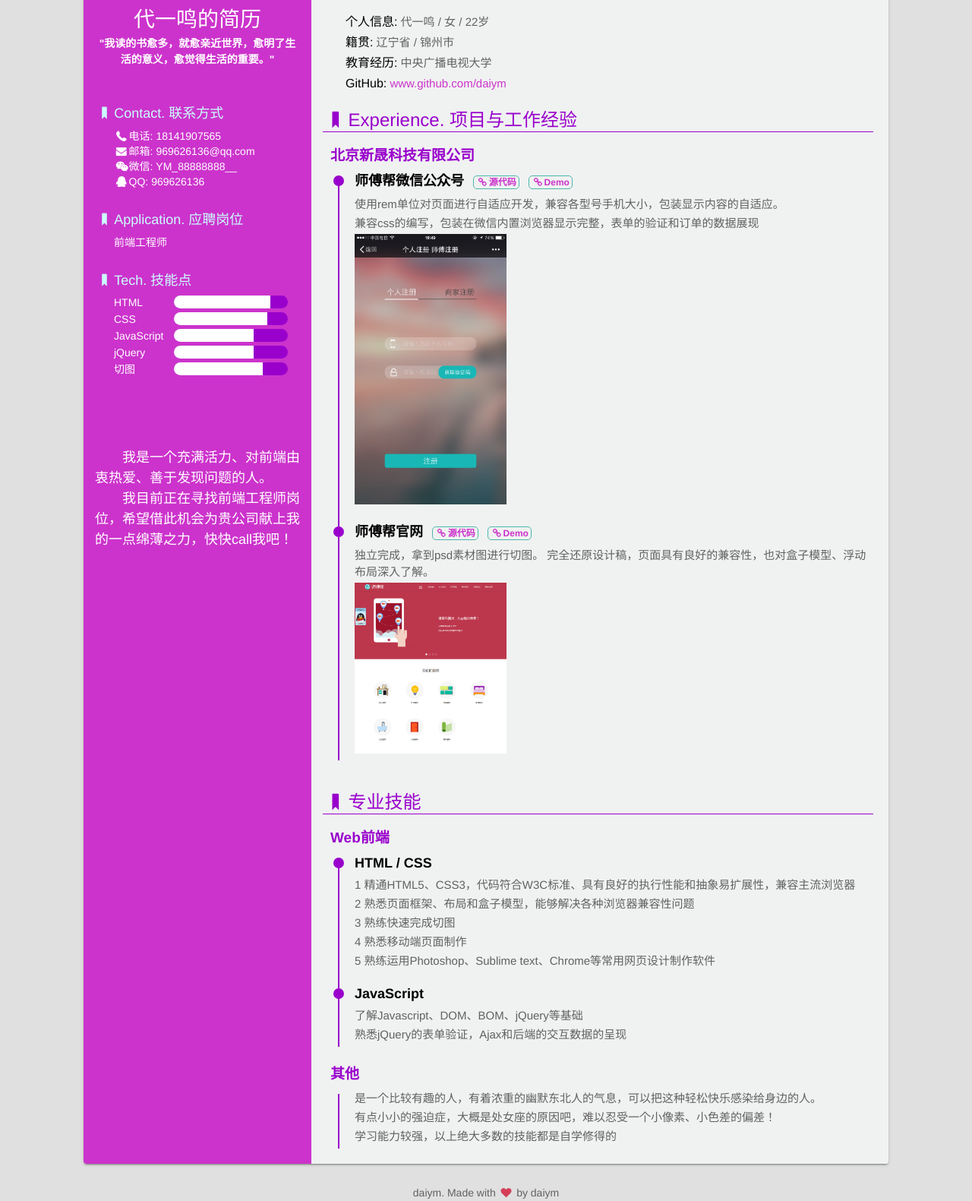
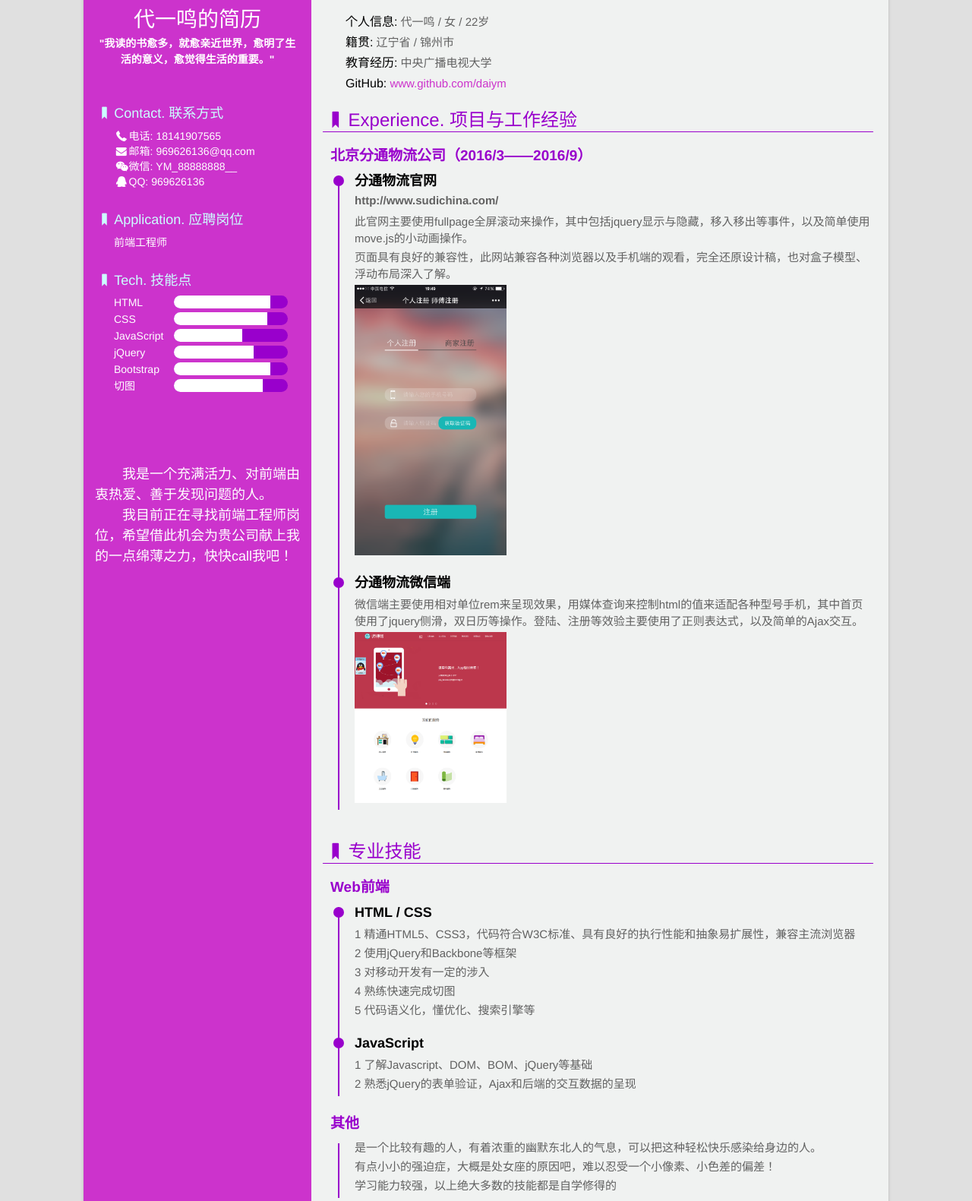
Before and after one commit to daiym/daiym.github.io, a website: page daiym/index.html in a window 1280 px wide. Shown: the part 76-1657 px from the top of the page at 76% size. Drawn offline with Linux system fonts and the light colour scheme.

Commit message:
Add files via upload

```diff
--- a/daiym/index.html
+++ b/daiym/index.html
@@ -8,16 +8,6 @@
     <link rel="stylesheet" href="dist/css/fontello.min.css">
 </head>
 <body>
-   <!--  <aside>
-        <ul>
-            <li>
-                <a href="前端工程师-代一鸣.pdf" target="_blank">PDF 下载</a>
-            </li>
-            <li>
-                <a href="https://www.github.com/daiym" target="_blank">GitHub</a>
-            </li>
-        </ul>
-    </aside> -->
     <div class="container">
         <div class="sidebar">
             <div class="title">
@@ -54,13 +44,19 @@
                     <dd>
                         <div class="skill-name">JavaScript</div>
                         <div class="skill-bar-wrap">
-                            <div class="skill-bar" style="width: 70%"></div>
+                            <div class="skill-bar" style="width: 60%"></div>
                         </div>
                     </dd>
                     <dd>
                         <div class="skill-name">jQuery</div>
                         <div class="skill-bar-wrap">
                             <div class="skill-bar" style="width: 70%"></div>
+                        </div>
+                    </dd>
+                     <dd>
+                        <div class="skill-name">Bootstrap</div>
+                        <div class="skill-bar-wrap">
+                            <div class="skill-bar" style="width: 85%"></div>
                         </div>
                     </dd>
                      <dd>
@@ -82,45 +78,35 @@
                     <dt><i class="icon-bookmark"></i>Basic info. 基本信息</dt>
                     <dd><span>个人信息:</span> 代一鸣 / 女 / 22岁</dd>
                     <dd><span>籍贯:</span> 辽宁省 / 锦州市</dd>
-                    <dd><span>教育经历:</span> 中央广播电视大学 <dd>
+                    <dd><span>教育经历:</span> 中央广播电视大学</dd>
                     <dd><span>GitHub:</span> <a href="https://www.github.com/daiym" target="_blank">www.github.com/daiym</a></dd>
                 </li>
                 <li>
                     <dt><i class="icon-bookmark"></i>Experience. 项目与工作经验</dt>
-                    <h3>北京新晟科技有限公司</h3>
+                    <h3>北京分通物流公司（2016/3——2016/9）</h3>
                     <ul class="exp">
                         <li>
                             <div class="circle"></div>
                             <h4>
-                              师傅帮微信公众号
-                                <a href="Javascript:void(0);" target="_blank"><i class="icon-link"></i>源代码</a>
-                                <a href="Javascript:void(0);" target="_blank"><i class="icon-link"></i>Demo</a>
+                              分通物流官网
+                              <p>http://www.sudichina.com/</p>
+                                <!-- <a href="Javascript:void(0);" target="_blank"><i class="icon-link"></i>源代码</a>
+                                <a href="Javascript:void(0);" target="_blank"><i class="icon-link"></i>Demo</a> -->
                             </h4>
-                            <p>使用rem单位对页面进行自适应开发，兼容各型号手机大小，包装显示内容的自适应。</p>
-                            <p>兼容css的编写，包装在微信内置浏览器显示完整，表单的验证和订单的数据展现</p>
+                            <p>此官网主要使用fullpage全屏滚动来操作，其中包括jquery显示与隐藏，移入移出等事件，以及简单使用move.js的小动画操作。</p>
+                            <p>页面具有良好的兼容性，此网站兼容各种浏览器以及手机端的观看，完全还原设计稿，也对盒子模型、浮动布局深入了解。</p>
                             <img src="img/8.png">
                         </li>
                         <li>
                             <div class="circle"></div>
                             <h4>
-                                师傅帮官网
-                                <a href="Javascript:void(0);" target="_blank"><i class="icon-link"></i>源代码</a>
-                                <a href="http://www.zshifu.cn/" target="_blank"><i class="icon-link"></i>Demo</a>
+                                分通物流微信端
+                               <!--  <a href="http://www.zshifu.cn/" target="_blank"><i class="icon-link"></i>源代码</a>
+                                <a href="Javascript:void(0);" target="_blank"><i class="icon-link"></i>Demo</a> -->
                             </h4>
-                            <p>独立完成，拿到psd素材图进行切图。
-                                完全还原设计稿，页面具有良好的兼容性，也对盒子模型、浮动布局深入了解。</p>
+                            <p>微信端主要使用相对单位rem来呈现效果，用媒体查询来控制html的值来适配各种型号手机，其中首页使用了jquery侧滑，双日历等操作。登陆、注册等效验主要使用了正则表达式，以及简单的Ajax交互。</p>
                             <img src="img/77.png">
                         </li>
-                       <!--  <li>
-                            <div class="circle"></div>
-                            <h4>
-                              个人小页面
-                                <a href="https://github.com/daiym/daiym.github.io" target="_blank"><i class="icon-link"></i>源代码</a>
-                                <a href="https://daiym.github.io/dai9.html" target="_blank"><i class="icon-link"></i>Demo</a>
-                            </h4>
-                            <p>前端转化百分百还原设计图，页面代码重构以及代码优化；</p>
-                            <img src="img/66.png">
-                        </li> -->
                     </ul>
                 </li>
                 <li>
@@ -131,16 +117,16 @@
                             <div class="circle"></div>
                             <h4>HTML / CSS</h4>
                             <p>1 精通HTML5、CSS3，代码符合W3C标准、具有良好的执行性能和抽象易扩展性，兼容主流浏览器</p>
-                            <p>2 熟悉页面框架、布局和盒子模型，能够解决各种浏览器兼容性问题</p>
-                            <p>3 熟练快速完成切图</p>
-                            <p>4 熟悉移动端页面制作</p>
-                            <p>5 熟练运用Photoshop、Sublime text、Chrome等常用网页设计制作软件</p>
+                            <p>2 使用jQuery和Backbone等框架</p>
+                            <p>3 对移动开发有一定的涉入</p>
+                            <p>4 熟练快速完成切图</p>
+                            <p>5 代码语义化，懂优化、搜索引擎等</p>
                         </li>
                         <li>
                             <div class="circle"></div>
                             <h4>JavaScript</h4>
-                            <p>了解Javascript、DOM、BOM、jQuery等基础</p>
-                            <p>熟悉jQuery的表单验证，Ajax和后端的交互数据的呈现</p>
+                            <p>1 了解Javascript、DOM、BOM、jQuery等基础</p>
+                            <p>2 熟悉jQuery的表单验证，Ajax和后端的交互数据的呈现</p>
                         </li>
                     </ul>
                     <h3>其他</h3>
```
